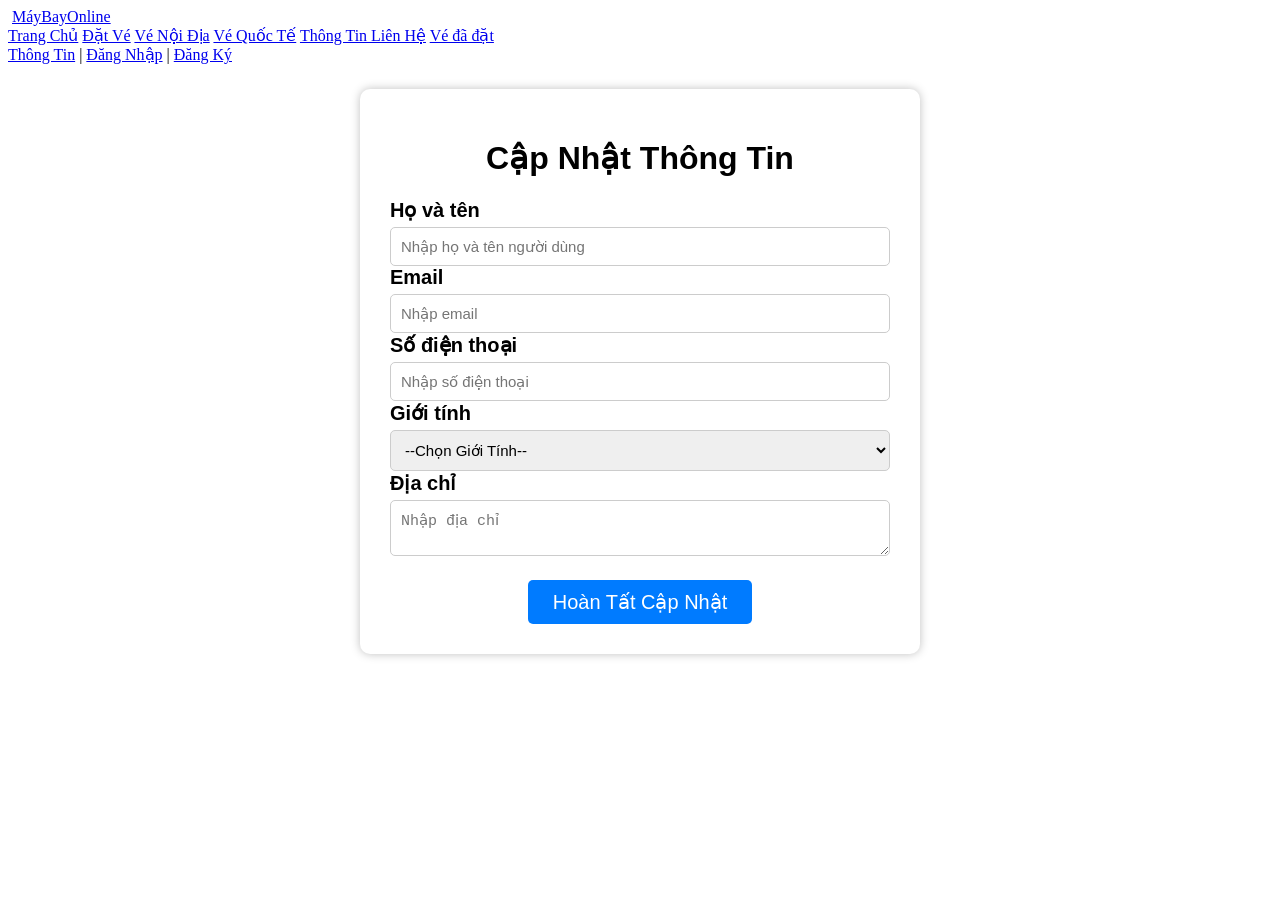
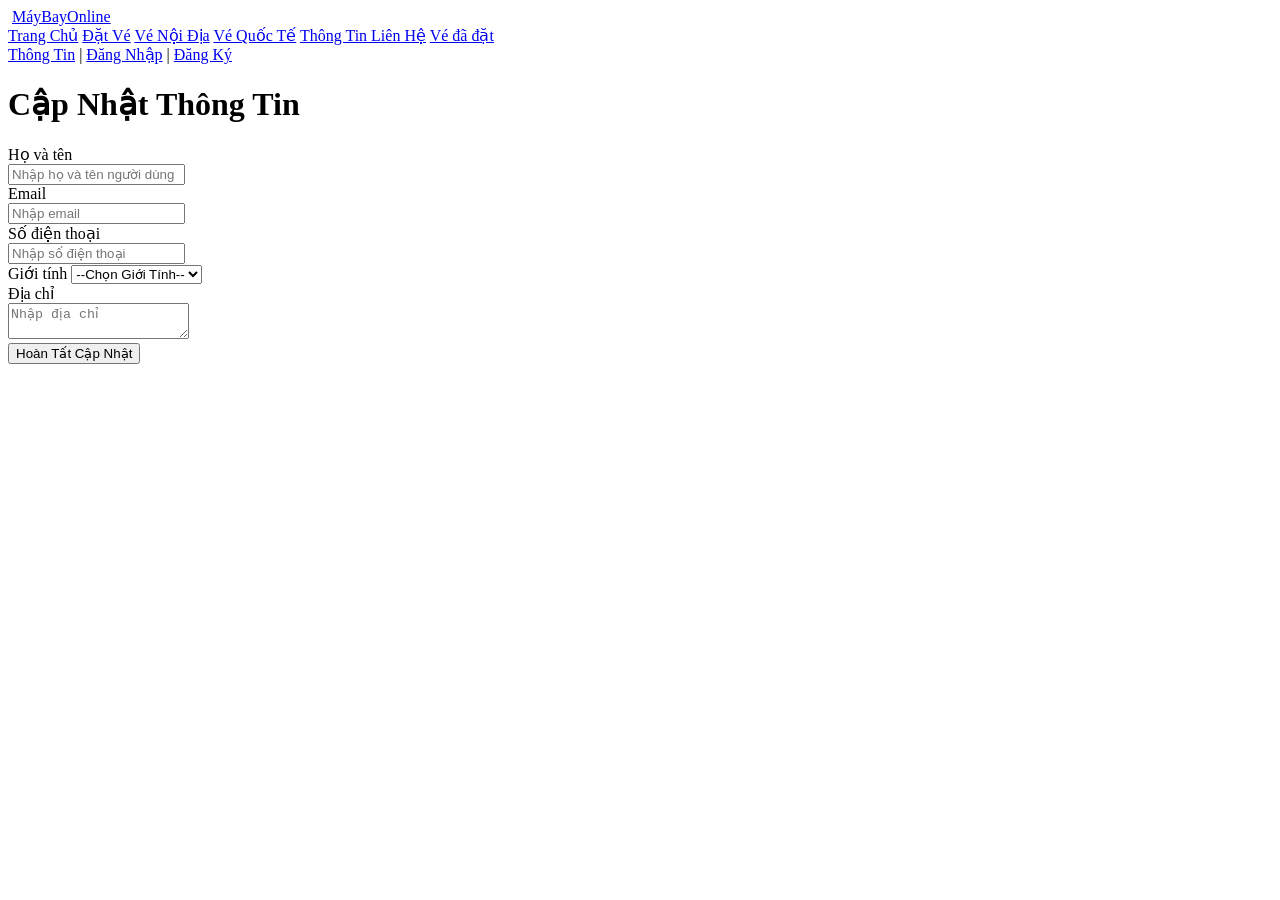

Thiet ke Css

--- a/src/main/webapp/page/cap_nhat_thong_tin_khach_hang/cap_nhat_thong_tin_khach_hang.css
+++ b/src/main/webapp/page/cap_nhat_thong_tin_khach_hang/cap_nhat_thong_tin_khach_hang.css
@@ -1,64 +1,124 @@
-/*header*/
-
-/*end header*/
-
-/*update form*/
-.update-user-info {
-    max-width: 500px;
-    margin: 25px auto;
-    padding: 30px;
-    border-radius: 10px;
-    box-shadow: 0 0 10px rgba(0,0,0,0.25);
+.profile-wrapper {
+    background-color: #f4f6f9;
+    padding: 40px 20px;
+    display: flex;
+    justify-content: center;
+    min-height: 60vh;
     font-family: Arial, sans-serif;
 }
 
-h1 {
-    text-align: center;
-    margin-top: 20px ;
-}
-
-label {
-    display: block;
-    font-weight: bold;
-    margin-bottom: 5px;
-    font-size: 20px;
-}
-
-input, select, textarea {
+.profile-card {
+    background: #ffffff;
     width: 100%;
-    padding: 10px;
-    border: 1px solid #ccc;
-    border-radius: 5px;
-    font-size: 15px;
+    max-width: 750px;
+    border-radius: 12px;
+    box-shadow: 0 4px 20px rgba(0, 0, 0, 0.05);
+    padding: 40px;
     box-sizing: border-box;
-    transition: 0.2s;
 }
 
-input:focus, select:focus, textarea:focus {
-    border-color: #007bff;
-    outline: none;
-    box-shadow: 0 0 3px rgba(0,123,255,0.4);
-}
-
-.btn-form-update {
+.profile-header {
+    border-bottom: 2px solid #f0f2f5;
+    padding-bottom: 15px;
+    margin-bottom: 25px;
     text-align: center;
-    margin-top: 20px;
 }
 
-.btn-form-update button {
-    background-color: #007bff;
-    color: white;
-    padding: 10px 25px;
-    border: none;
-    border-radius: 5px;
-    cursor: pointer;
+.profile-header h1 {
+    margin: 0;
+    color: #005aab;
+    font-size: 26px;
+}
+
+.message-alert {
+    text-align: center;
+    font-weight: bold;
+    color: #28a745; /* Màu xanh thành công */
+    margin-bottom: 20px;
+}
+
+.form-grid {
+    display: grid;
+    grid-template-columns: 1fr 1fr;
+    gap: 20px;
+}
+
+.form-group {
+    display: flex;
+    flex-direction: column;
+    gap: 8px;
+}
+
+.full-width {
+    grid-column: 1 / -1;
+}
+
+.form-group label {
+    font-size: 14px;
+    font-weight: 600;
+    color: #444;
+}
+
+.form-group input,
+.form-group select,
+.form-group textarea {
+    padding: 12px 15px;
+    border: 1px solid #ddd;
+    border-radius: 8px;
     font-size: 15px;
-    transition: 0.3s;
-    font-size: 20px;
+    color: #333;
+    font-family: Arial, sans-serif !important;
+    transition: all 0.3s ease;
+    box-sizing: border-box;
 }
 
-.btn-form-update button:hover {
-    scale: 1.05;
-    background-color: #286090;
+.form-group textarea {
+    resize: vertical;
+    min-height: 80px;
 }
 
+.form-group input:focus,
+.form-group select:focus,
+.form-group textarea:focus {
+    border-color: #005aab;
+    outline: none;
+    box-shadow: 0 0 0 3px rgba(0, 90, 171, 0.1);
+}
+
+.form-group input:disabled,
+.form-group input[readonly] {
+    background-color: #f8f9fa;
+    color: #777;
+    cursor: not-allowed;
+    border-color: #eee;
+}
+
+.btn-action {
+    grid-column: 1 / -1;
+    background-color: #005aab;
+    color: white;
+    border: none;
+    padding: 14px;
+    font-size: 16px;
+    font-weight: bold;
+    border-radius: 8px;
+    cursor: pointer;
+    margin-top: 15px;
+    text-align: center;
+    text-decoration: none;
+    transition: background-color 0.3s ease;
+    display: block;
+}
+
+.btn-action:hover {
+    background-color: #004482;
+}
+
+@media (max-width: 600px) {
+    .form-grid {
+        grid-template-columns: 1fr;
+    }
+    .profile-card {
+        padding: 25px;
+    }
+}
